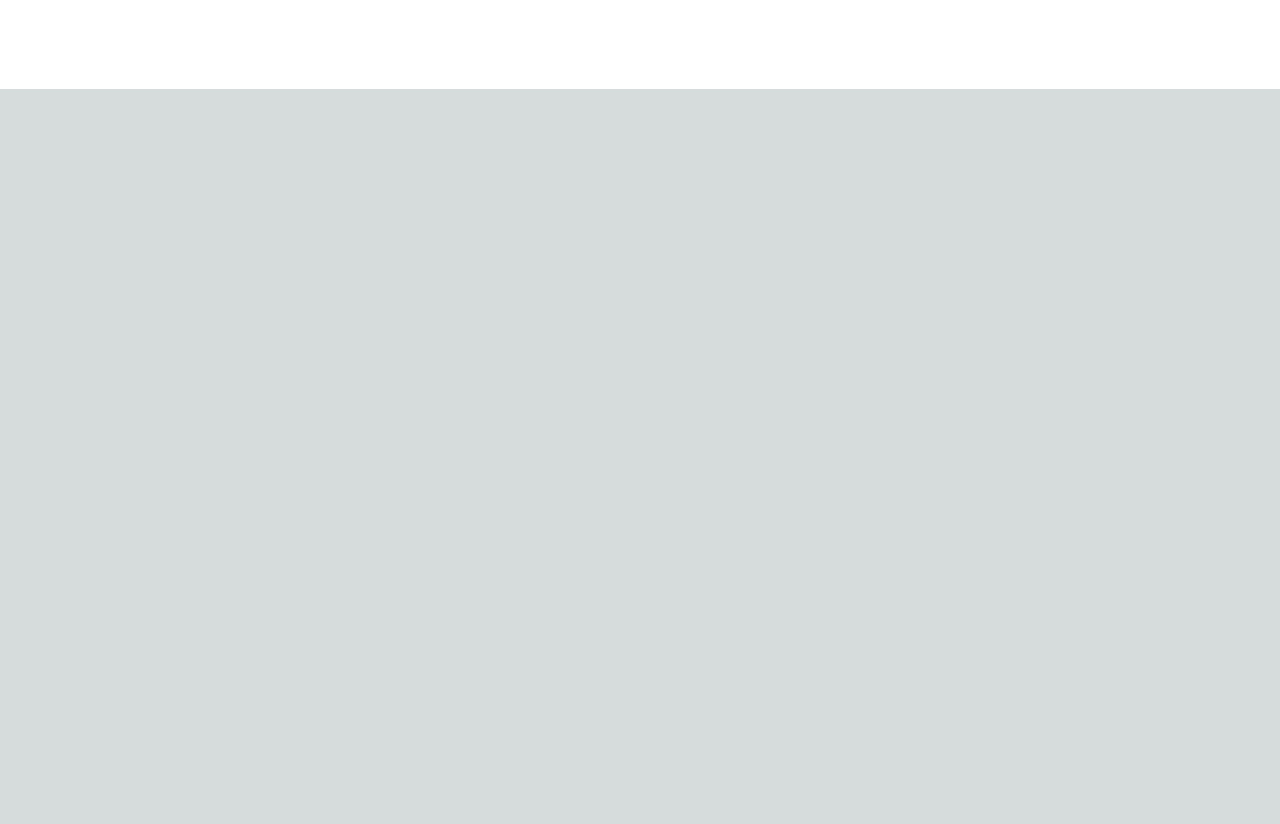
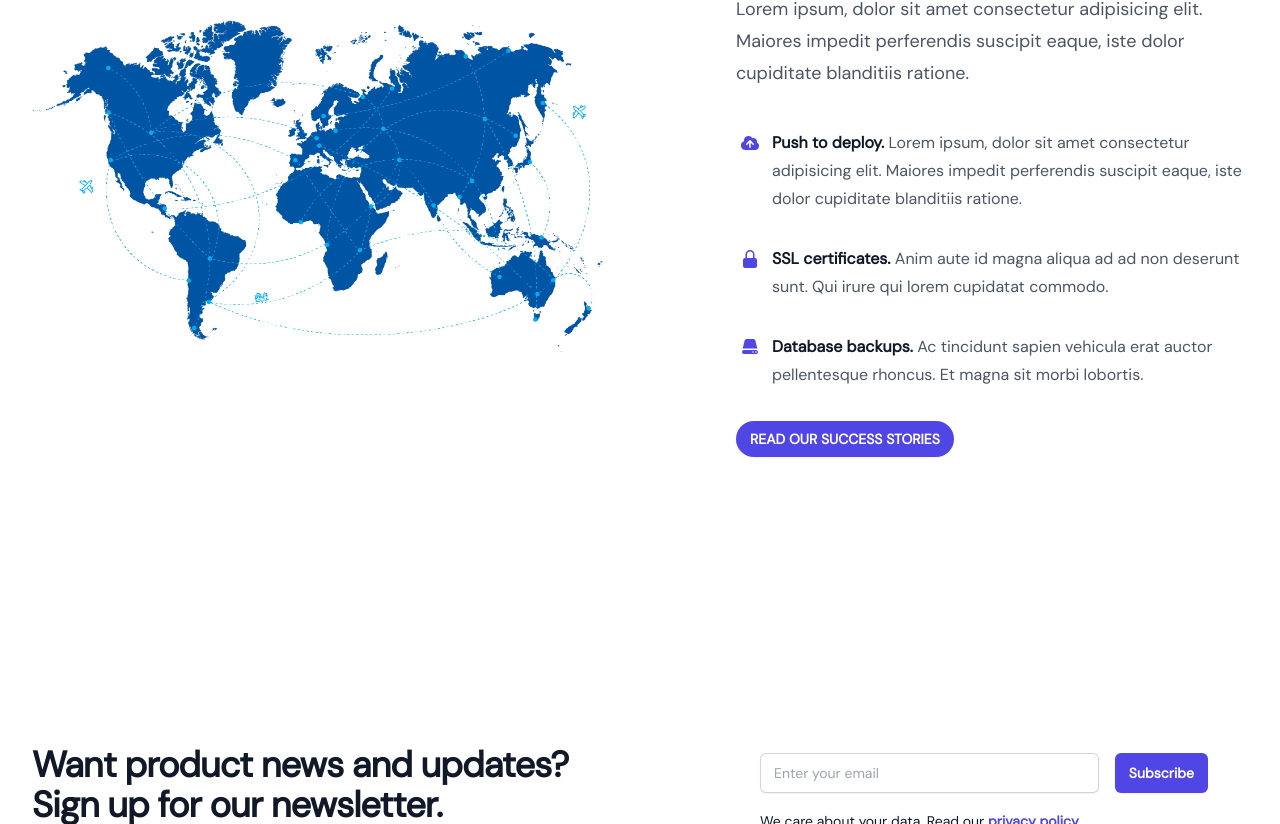
Before and after one commit to sdhwa92/mexim, a Next.js app: page / in a window 1280 px wide. Shown: the part 1976-2800 px from the top of the page. Before the commit the page ends 2065 px from the top, so only its background shows below. Built offline with nearby package versions, Linux system fonts and the light colour scheme.

Commit message:
add simple newsletter component

```diff
--- /dev/null
+++ b/components/Feature/FeatureWithScreenshot.tsx
@@ -0,0 +1,87 @@
+import {
+  CloudArrowUpIcon,
+  LockClosedIcon,
+  ServerIcon,
+} from "@heroicons/react/20/solid";
+import Image from "next/image";
+import screenshotImage from "@/public/img/Artboard-1-2.webp";
+import { RoundedButton } from "@/ui/Button";
+
+const features = [
+  {
+    name: "Push to deploy.",
+    description:
+      "Lorem ipsum, dolor sit amet consectetur adipisicing elit. Maiores impedit perferendis suscipit eaque, iste dolor cupiditate blanditiis ratione.",
+    icon: CloudArrowUpIcon,
+  },
+  {
+    name: "SSL certificates.",
+    description:
+      "Anim aute id magna aliqua ad ad non deserunt sunt. Qui irure qui lorem cupidatat commodo.",
+    icon: LockClosedIcon,
+  },
+  {
+    name: "Database backups.",
+    description:
+      "Ac tincidunt sapien vehicula erat auctor pellentesque rhoncus. Et magna sit morbi lobortis.",
+    icon: ServerIcon,
+  },
+];
+
+export default function Example() {
+  return (
+    <div className="overflow-hidden bg-white py-24 sm:py-32">
+      <div className="mx-auto max-w-7xl px-6 lg:px-8">
+        <div className="mx-auto grid max-w-2xl grid-cols-1 gap-x-8 gap-y-16 sm:gap-y-20 lg:mx-0 lg:max-w-none lg:grid-cols-2">
+          <div className="lg:ml-auto lg:pl-4 lg:pt-4">
+            <div className="lg:max-w-lg">
+              <h2 className="text-base font-semibold leading-7 text-indigo-600">
+                Deploy faster
+              </h2>
+              <p className="mt-2 text-3xl font-bold tracking-tight text-gray-900 sm:text-4xl">
+                A better workflow
+              </p>
+              <p className="mt-6 text-lg leading-8 text-gray-600">
+                Lorem ipsum, dolor sit amet consectetur adipisicing elit.
+                Maiores impedit perferendis suscipit eaque, iste dolor
+                cupiditate blanditiis ratione.
+              </p>
+              <dl className="mt-10 max-w-xl space-y-8 text-base leading-7 text-gray-600 lg:max-w-none">
+                {features.map((feature) => (
+                  <div key={feature.name} className="relative pl-9">
+                    <dt className="inline font-semibold text-gray-900">
+                      <feature.icon
+                        className="absolute left-1 top-1 h-5 w-5 text-indigo-600"
+                        aria-hidden="true"
+                      />
+                      {feature.name}
+                    </dt>{" "}
+                    <dd className="inline">{feature.description}</dd>
+                  </div>
+                ))}
+              </dl>
+              <div className="my-8">
+                <RoundedButton
+                  dataTestId=""
+                  onClick={() => alert("click")}
+                  extraClassNames="uppercase"
+                >
+                  Read our success stories
+                </RoundedButton>
+              </div>
+            </div>
+          </div>
+          <div className="flex items-start justify-end lg:order-first">
+            <Image
+              src={screenshotImage}
+              width={2432}
+              height={1442}
+              className="inset-0 h-full w-full object-contain"
+              alt=""
+            />
+          </div>
+        </div>
+      </div>
+    </div>
+  );
+}
--- a/components/Feature/index.ts
+++ b/components/Feature/index.ts
@@ -1 +1,2 @@
 export { default as SimpleFeatureWithColumns } from "./SimpleFeatureWithColumns";
+export { default as FeatureWithScreenshot } from "./FeatureWithScreenshot";
--- a/components/Navbar/SimpleNavbar.tsx
+++ b/components/Navbar/SimpleNavbar.tsx
@@ -1,9 +1,6 @@
-import { Fragment } from "react";
-import { Disclosure, Menu, Transition } from "@headlessui/react";
-import { Bars3Icon, BellIcon, XMarkIcon } from "@heroicons/react/24/outline";
-import { PlusIcon } from "@heroicons/react/20/solid";
-import { classNames } from "@/utils";
-import { Button } from "@/ui/Button";
+import { Disclosure } from "@headlessui/react";
+import { Bars3Icon, XMarkIcon } from "@heroicons/react/24/outline";
+import { RoundedButton } from "@/ui/Button";
 
 export default function Example() {
   return (
@@ -73,13 +70,13 @@ export default function Example() {
                 </div>
                 <div className="flex items-center">
                   <div className="flex-shrink-0">
-                    <Button
+                    <RoundedButton
                       dataTestId="navbar-left-button"
                       onClick={() => alert("click")}
                       extraClassNames="uppercase"
                     >
                       Request a Quote
-                    </Button>
+                    </RoundedButton>
                   </div>
                 </div>
               </div>
--- /dev/null
+++ b/components/Newsletter/SimpleNewsletter.tsx
@@ -0,0 +1,48 @@
+export default function SimpleNewsletter() {
+  return (
+    <div className="bg-white py-16 sm:py-24 lg:py-32">
+      <div className="mx-auto grid max-w-7xl grid-cols-1 gap-10 px-6 lg:grid-cols-12 lg:gap-8 lg:px-8">
+        <div className="max-w-xl text-3xl font-bold tracking-tight text-gray-900 sm:text-4xl lg:col-span-7">
+          <h2 className="inline sm:block lg:inline xl:block">
+            Want product news and updates?
+          </h2>{" "}
+          <p className="inline sm:block lg:inline xl:block">
+            Sign up for our newsletter.
+          </p>
+        </div>
+        <form className="w-full max-w-md lg:col-span-5 lg:pt-2">
+          <div className="flex gap-x-4">
+            <label htmlFor="email-address" className="sr-only">
+              Email address
+            </label>
+            <input
+              id="email-address"
+              name="email"
+              type="email"
+              autoComplete="email"
+              required
+              className="min-w-0 flex-auto rounded-md border-0 px-3.5 py-2 text-gray-900 shadow-sm ring-1 ring-inset ring-gray-300 placeholder:text-gray-400 focus:ring-2 focus:ring-inset focus:ring-indigo-600 sm:text-sm sm:leading-6"
+              placeholder="Enter your email"
+            />
+            <button
+              type="submit"
+              className="flex-none rounded-md bg-indigo-600 px-3.5 py-2.5 text-sm font-semibold text-white shadow-sm hover:bg-indigo-500 focus-visible:outline focus-visible:outline-2 focus-visible:outline-offset-2 focus-visible:outline-indigo-600"
+            >
+              Subscribe
+            </button>
+          </div>
+          <p className="mt-4 text-sm leading-6 text-gray-900">
+            We care about your data. Read our{" "}
+            <a
+              href="#"
+              className="font-semibold text-indigo-600 hover:text-indigo-500"
+            >
+              privacy&nbsp;policy
+            </a>
+            .
+          </p>
+        </form>
+      </div>
+    </div>
+  );
+}
--- /dev/null
+++ b/components/Newsletter/index.ts
@@ -0,0 +1 @@
+export { default as SimpleNewsletter } from "./SimpleNewsletter";
--- a/package.json
+++ b/package.json
@@ -23,5 +23,8 @@
     "react-dom": "18.2.0",
     "tailwindcss": "3.3.2",
     "typescript": "5.0.4"
+  },
+  "devDependencies": {
+    "@tailwindcss/forms": "^0.5.3"
   }
 }
--- a/pages/index.tsx
+++ b/pages/index.tsx
@@ -5,8 +5,12 @@ import {
   PaperAirplaneIcon,
 } from "@heroicons/react/20/solid";
 import { DefaultLayout } from "@/layouts";
-import { SimpleFeatureWithColumns } from "@/components/Feature";
+import {
+  SimpleFeatureWithColumns,
+  FeatureWithScreenshot,
+} from "@/components/Feature";
 import { HeroWithAngledImage } from "@/components/Hero";
+import { SimpleNewsletter } from "@/components/Newsletter";
 import { IFeature } from "@/interfaces";
 
 const features: IFeature[] = [
@@ -42,7 +46,12 @@ export default function Home() {
 
       <div>
         <HeroWithAngledImage />
+
         <SimpleFeatureWithColumns features={features} />
+
+        <FeatureWithScreenshot />
+
+        <SimpleNewsletter />
       </div>
     </DefaultLayout>
   );
--- a/tailwind.config.js
+++ b/tailwind.config.js
@@ -1,18 +1,18 @@
 /** @type {import('tailwindcss').Config} */
 module.exports = {
   content: [
-    './pages/**/*.{js,ts,jsx,tsx,mdx}',
-    './components/**/*.{js,ts,jsx,tsx,mdx}',
-    './app/**/*.{js,ts,jsx,tsx,mdx}',
+    "./pages/**/*.{js,ts,jsx,tsx,mdx}",
+    "./components/**/*.{js,ts,jsx,tsx,mdx}",
+    "./app/**/*.{js,ts,jsx,tsx,mdx}",
   ],
   theme: {
     extend: {
       backgroundImage: {
-        'gradient-radial': 'radial-gradient(var(--tw-gradient-stops))',
-        'gradient-conic':
-          'conic-gradient(from 180deg at 50% 50%, var(--tw-gradient-stops))',
+        "gradient-radial": "radial-gradient(var(--tw-gradient-stops))",
+        "gradient-conic":
+          "conic-gradient(from 180deg at 50% 50%, var(--tw-gradient-stops))",
       },
     },
   },
-  plugins: [],
-}
+  plugins: [require("@tailwindcss/forms")],
+};
--- a/ui/Button/Button.tsx
+++ b/ui/Button/Button.tsx
@@ -10,6 +10,7 @@ const Button: FC<IButtonProps> = ({
 }) => {
   return (
     <button
+      data-testid={dataTestId}
       type="button"
       className={classNames(
         "relative inline-flex items-center gap-x-1.5 rounded-md bg-indigo-500 px-3 py-2 text-sm font-semibold text-white shadow-sm hover:bg-indigo-400 focus-visible:outline focus-visible:outline-2 focus-visible:outline-offset-2 focus-visible:outline-indigo-500",
--- a/ui/Button/IButtonProps.ts
+++ b/ui/Button/IButtonProps.ts
@@ -1,7 +1,7 @@
 import { ReactNode } from "react";
 
 export default interface IButtonProps {
-  dataTestId: string;
+  dataTestId?: string;
   onClick: () => void;
   extraClassNames?: string;
   children: ReactNode;
--- a/ui/Button/RoundedButton.tsx
+++ b/ui/Button/RoundedButton.tsx
@@ -1,16 +1,21 @@
 import { FC } from "react";
 import IButtonProps from "./IButtonProps";
+import { classNames } from "@/utils";
 
 const RoundedButton: FC<IButtonProps> = ({
   dataTestId,
-  extraClassNames,
+  extraClassNames = "",
   onClick,
   children,
 }) => {
   return (
     <button
+      data-testid={dataTestId}
       type="button"
-      className="relative inline-flex items-center gap-x-1.5 rounded-full bg-indigo-600 px-3.5 py-2 text-sm font-semibold text-white shadow-sm hover:bg-indigo-500 focus-visible:outline focus-visible:outline-2 focus-visible:outline-offset-2 focus-visible:outline-indigo-600"
+      className={classNames(
+        "relative inline-flex items-center gap-x-1.5 rounded-full bg-indigo-600 px-3.5 py-2 text-sm font-semibold text-white shadow-sm hover:bg-indigo-500 focus-visible:outline focus-visible:outline-2 focus-visible:outline-offset-2 focus-visible:outline-indigo-600",
+        extraClassNames
+      )}
       onClick={onClick}
     >
       {children}
```
Also changed, not shown: public/img/Artboard-1-2.webp (added), 1 other file (tests, documents, lock files or other folders).
